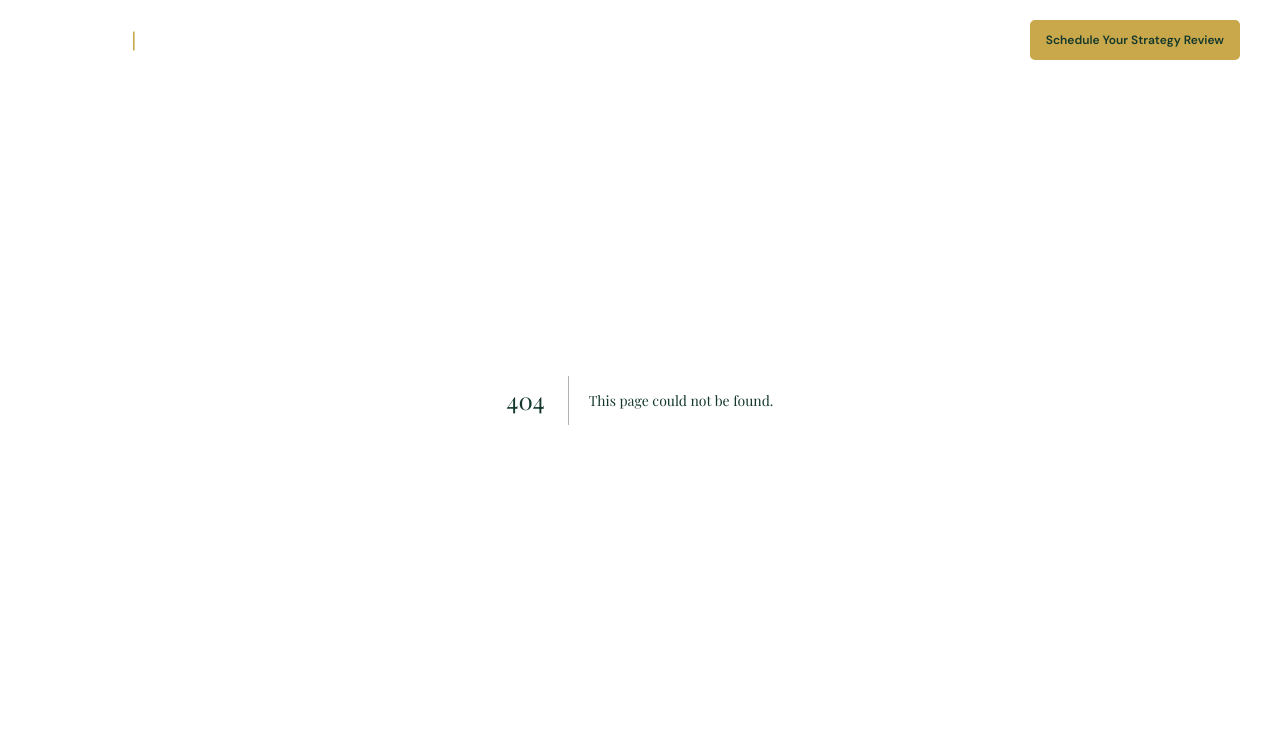
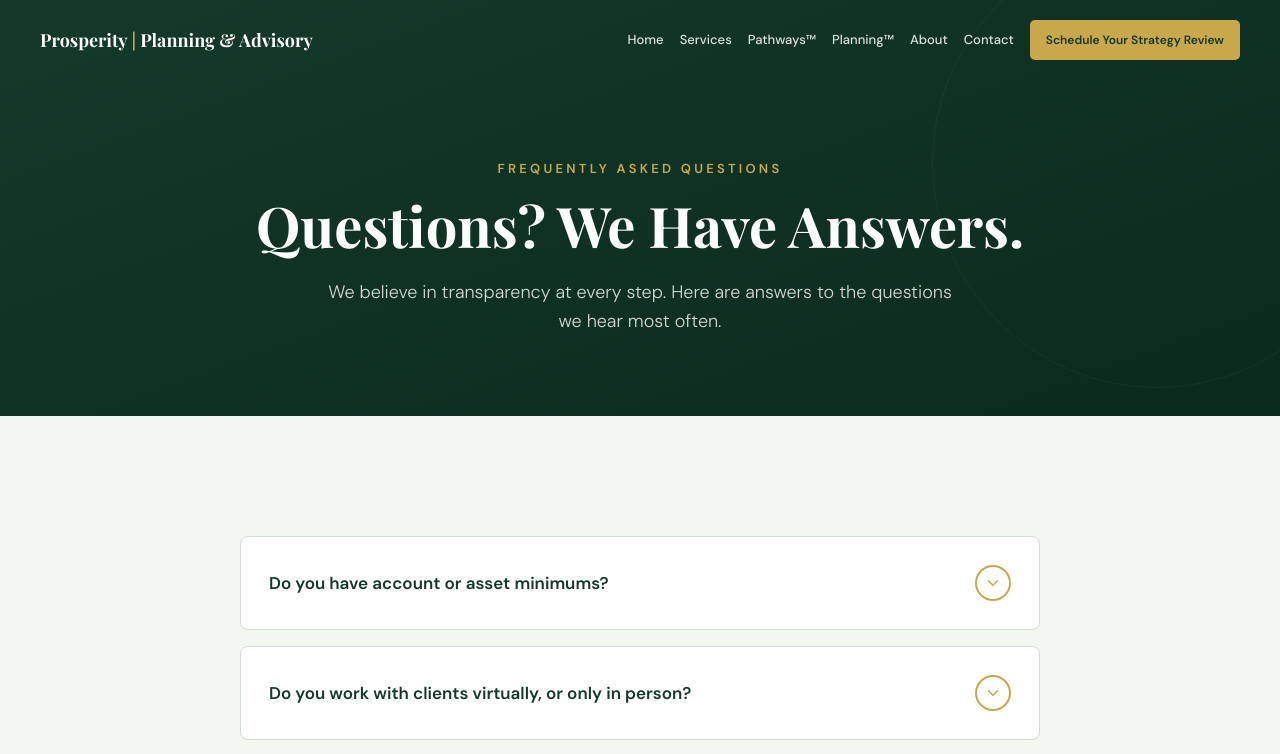
Before and after one commit to prosperity-advisory/FIrst, a Next.js app: page /faqs in a window 1280 px wide. Before the commit this address had no page. Shown: the top 754 px of the page. Built offline with nearby package versions, Linux system fonts and the light colour scheme.

Commit message:
Add FAQs page with accordion component
Client-side Accordion component with animated expand/collapse using
CSS grid-rows transition. Gold circle toggle button with chevron.
10 questions rendered from faqs.json. Only one item open at a time.

```diff
--- /dev/null
+++ b/app/faqs/page.tsx
@@ -0,0 +1,42 @@
+import type { Metadata } from "next";
+import { InteriorHero } from "@/components/sections/InteriorHero";
+import { CtaBand } from "@/components/sections/CtaBand";
+import { Accordion } from "@/components/ui/Accordion";
+import { FadeUp } from "@/components/ui/FadeUp";
+import { getFaqsContent } from "@/lib/content";
+
+const content = getFaqsContent();
+
+export const metadata: Metadata = {
+  title: content.meta.title,
+  description: content.meta.description,
+  openGraph: {
+    title: content.meta.ogTitle,
+    description: content.meta.ogDescription,
+  },
+};
+
+export default function FaqsPage() {
+  return (
+    <main>
+      <InteriorHero
+        eyebrow={content.hero.eyebrow}
+        headline={content.hero.headline}
+        subtitle={content.hero.subheadline}
+      />
+
+      <section className="bg-cream py-14 xs:py-16 sm:py-[72px] md:py-20 lg:py-[100px] xl:py-[120px] px-4 sm:px-6">
+        <div className="mx-auto max-w-[800px]">
+          <FadeUp>
+            <Accordion items={content.questions} />
+          </FadeUp>
+        </div>
+      </section>
+
+      <CtaBand
+        headline={content.ctaBand.heading}
+        subtext={content.ctaBand.body}
+      />
+    </main>
+  );
+}
--- /dev/null
+++ b/components/ui/Accordion.tsx
@@ -0,0 +1,69 @@
+"use client";
+
+import { useState } from "react";
+
+interface AccordionItem {
+  question: string;
+  answer: string;
+}
+
+interface AccordionProps {
+  items: AccordionItem[];
+}
+
+export function Accordion({ items }: AccordionProps) {
+  const [openIndex, setOpenIndex] = useState<number | null>(null);
+
+  return (
+    <div className="space-y-3 md:space-y-4">
+      {items.map((item, i) => {
+        const isOpen = openIndex === i;
+        return (
+          <div
+            key={i}
+            className="bg-white rounded-lg border border-border overflow-hidden transition-shadow duration-300 hover:shadow-[0_4px_16px_rgba(20,57,43,0.06)]"
+          >
+            <button
+              onClick={() => setOpenIndex(isOpen ? null : i)}
+              className="w-full flex items-center justify-between gap-4 p-5 md:p-6 lg:p-7 text-left cursor-pointer"
+              aria-expanded={isOpen}
+            >
+              <span className="font-sans text-[15px] sm:text-base md:text-[17px] font-semibold text-navy leading-snug pr-2">
+                {item.question}
+              </span>
+              <span
+                className={`w-8 h-8 md:w-9 md:h-9 rounded-full border-2 border-gold flex items-center justify-center shrink-0 transition-all duration-300 ${
+                  isOpen ? "bg-gold" : "bg-transparent"
+                }`}
+              >
+                <svg
+                  viewBox="0 0 24 24"
+                  className={`w-4 h-4 md:w-[18px] md:h-[18px] stroke-current fill-none stroke-2 [stroke-linecap:round] [stroke-linejoin:round] transition-transform duration-300 ${
+                    isOpen ? "text-white rotate-180" : "text-gold rotate-0"
+                  }`}
+                >
+                  <polyline points="6 9 12 15 18 9" />
+                </svg>
+              </span>
+            </button>
+
+            <div
+              className={`grid transition-[grid-template-rows] duration-300 ease-in-out ${
+                isOpen ? "grid-rows-[1fr]" : "grid-rows-[0fr]"
+              }`}
+            >
+              <div className="overflow-hidden">
+                <div className="px-5 pb-5 md:px-6 md:pb-6 lg:px-7 lg:pb-7 pt-0">
+                  <div className="w-full h-px bg-border mb-4 md:mb-5" />
+                  <p className="text-sm md:text-[15px] text-slate leading-relaxed">
+                    {item.answer}
+                  </p>
+                </div>
+              </div>
+            </div>
+          </div>
+        );
+      })}
+    </div>
+  );
+}
```
